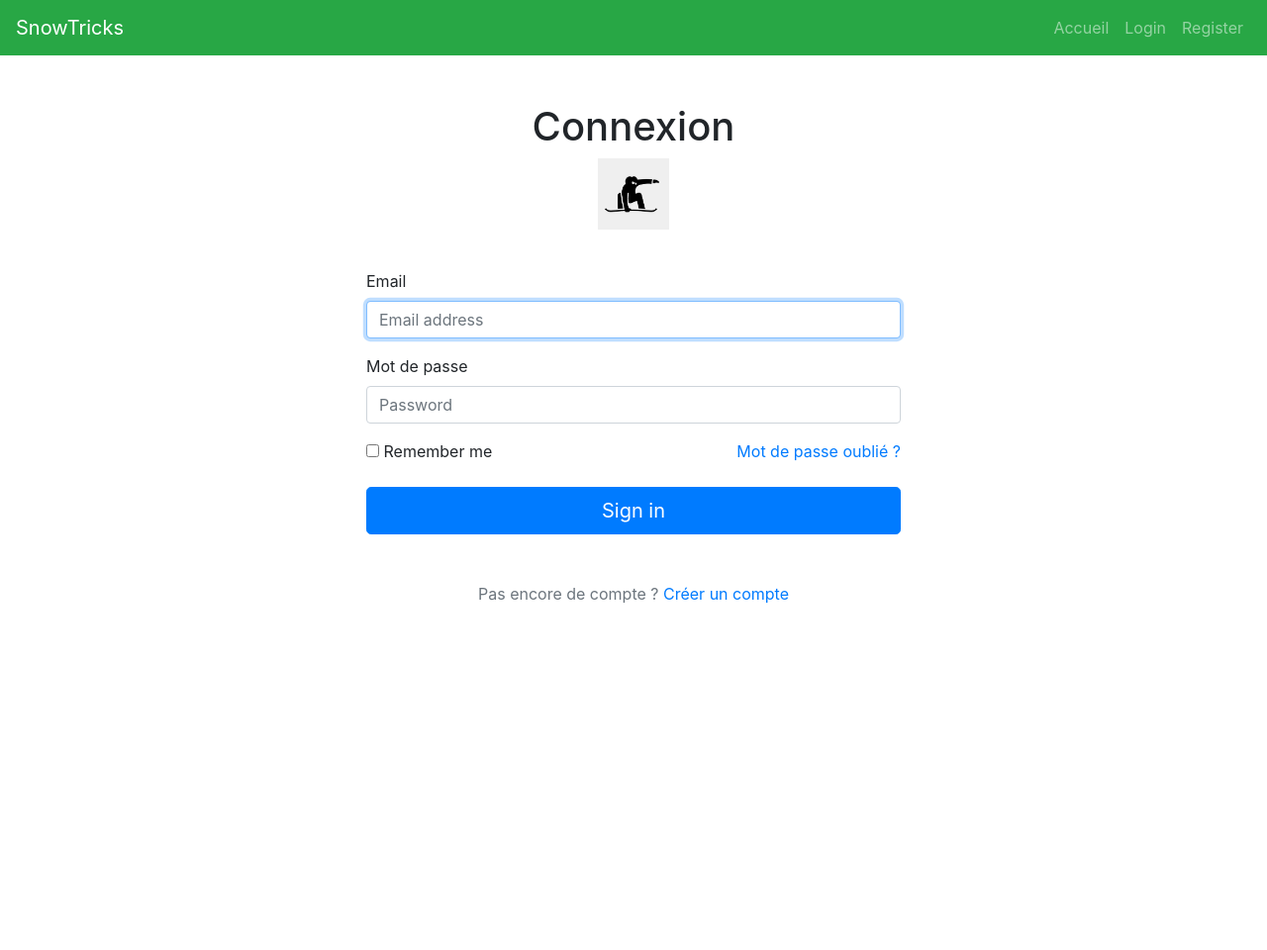
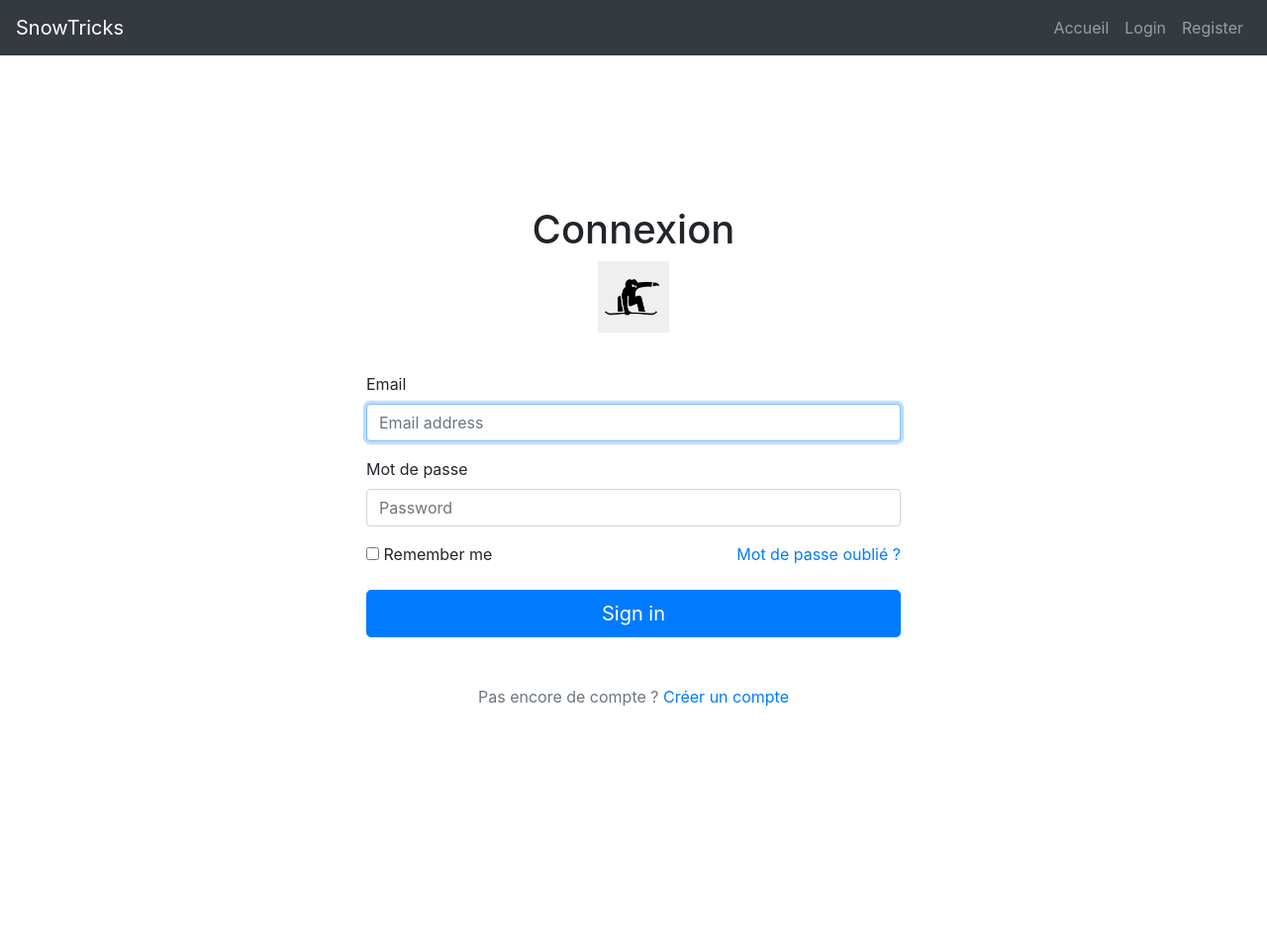
Before and after one commit to FexusZ/Snowtricks, a Symfony app: template templates/security/login.html.twig in a window 1280 px wide. Shown: the whole page at 99% size. Before the commit the page ends 610 px from the top, so only its background shows below. Run offline with Twig, Linux system fonts and the light colour scheme; the template is opened without the code that fills it, so the values that code supplies are empty; some libraries are stand-ins or nearby versions.

Commit message:
Modification front-end, et ajout du current menu pour le formulaire de création de compte

```diff
--- a/public/css/projet6.css
+++ b/public/css/projet6.css
@@ -1,6 +1,10 @@
 .jumbotron{
      background-color: #ddd !important;
  }
+.registration {
+    margin-top: 10rem;
+    margin-bottom: 3rem;
+}
 
 .plus{
     width: 20px;
@@ -42,13 +46,17 @@
     right: 40%;
 }
 
-.centered {
+/*.centered {
     position: absolute;
     top: 50%;
     left: 45%;
+}*/
+
+.centered {
+    position: absolute;
+    top: 45%;
+    left: 25%;
 }
-
-
 
 .center{
     position: relative;
@@ -61,7 +69,7 @@
     background-repeat: no-repeat;
     background-position: 50% 50%;
     width: 100%;
-    height: 95vh;
+    height: 100vh;
 }
 
 .mb-6{
--- a/src/Entity/Client.php
+++ b/src/Entity/Client.php
@@ -12,7 +12,7 @@ use Symfony\Component\Validator\Constraints as Assert;
 
 /**
  * @ORM\Entity(repositoryClass=ClientRepository::class)
- * @UniqueEntity(fields={"email"}, message="Cette email est déjà utilisé")
+ * @UniqueEntity(fields={"email"}, message="Cet email est déjà utilisé")
  */
 class Client implements UserInterface
 {
--- a/templates/base.html.twig
+++ b/templates/base.html.twig
@@ -1,6 +1,7 @@
 <!DOCTYPE html>
 <html>
     <head>
+        <meta content="width=device-width, initial-scale=1.0" name="viewport">
         <meta charset="UTF-8">
         <title>{% block title %}Welcome!{% endblock %}</title>
         {% block stylesheets %}
@@ -12,7 +13,7 @@
     </head>
     <body>
 
-    <nav class="navbar navbar-expand-lg navbar-dark bg-success">
+    <nav class="navbar navbar-expand-lg navbar-dark bg-dark fixed-top">
 
         <a class="navbar-brand" href="{{ path('index') }}">SnowTricks</a>
 
--- a/templates/pages/figures/create.html.twig
+++ b/templates/pages/figures/create.html.twig
@@ -4,7 +4,7 @@
     <script src="{{ asset('js/projet6.js') }}"></script>
 {% endblock %}
 {% block body %}
-    <div class="jumbotron text-center">
+    <div class="jumbotron text-center mt-5">
         <h1> Création de figure</h1>
     </div>
     <div class="container mt-2 mb-4">
--- a/templates/pages/figures/edit.html.twig
+++ b/templates/pages/figures/edit.html.twig
@@ -4,7 +4,7 @@
     <script src="{{ asset('js/projet6.js') }}"></script>
 {% endblock %}
 {% block body %}
-    <div class="jumbotron text-center">
+    <div class="jumbotron text-center mt-5">
         <h1> Edition de figure</h1>
     </div>
 
--- a/templates/pages/figures/show.html.twig
+++ b/templates/pages/figures/show.html.twig
@@ -2,7 +2,7 @@
 {% block body %}
 
 {% dump(app.user) %}
-    <div class="container mt-4">
+    <div class="container mt-5">
         <div class="row justify-content-center">
             <div class="col-md-10 col-md-offset-1 mb-4">
                 <div class="card">
--- a/templates/security/login.html.twig
+++ b/templates/security/login.html.twig
@@ -4,7 +4,7 @@
 
 {% block body %}
     <body>
-        <div class="container">
+        <div class="container registration">
             <div class="row">
                 <div class="col-md-6 mx-auto">
                     <h1 class="mt-5 text-center">Connexion</h1>
```
